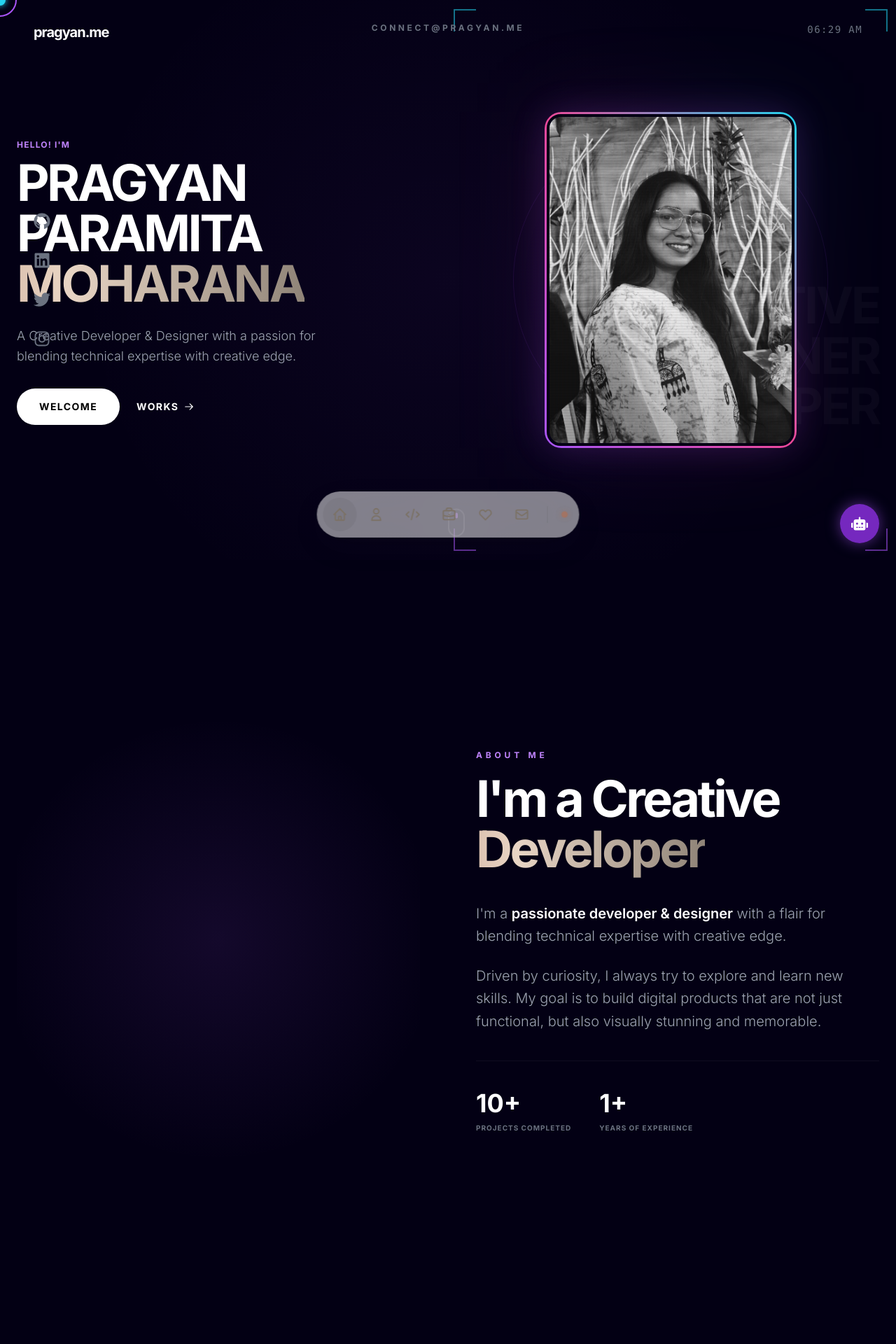
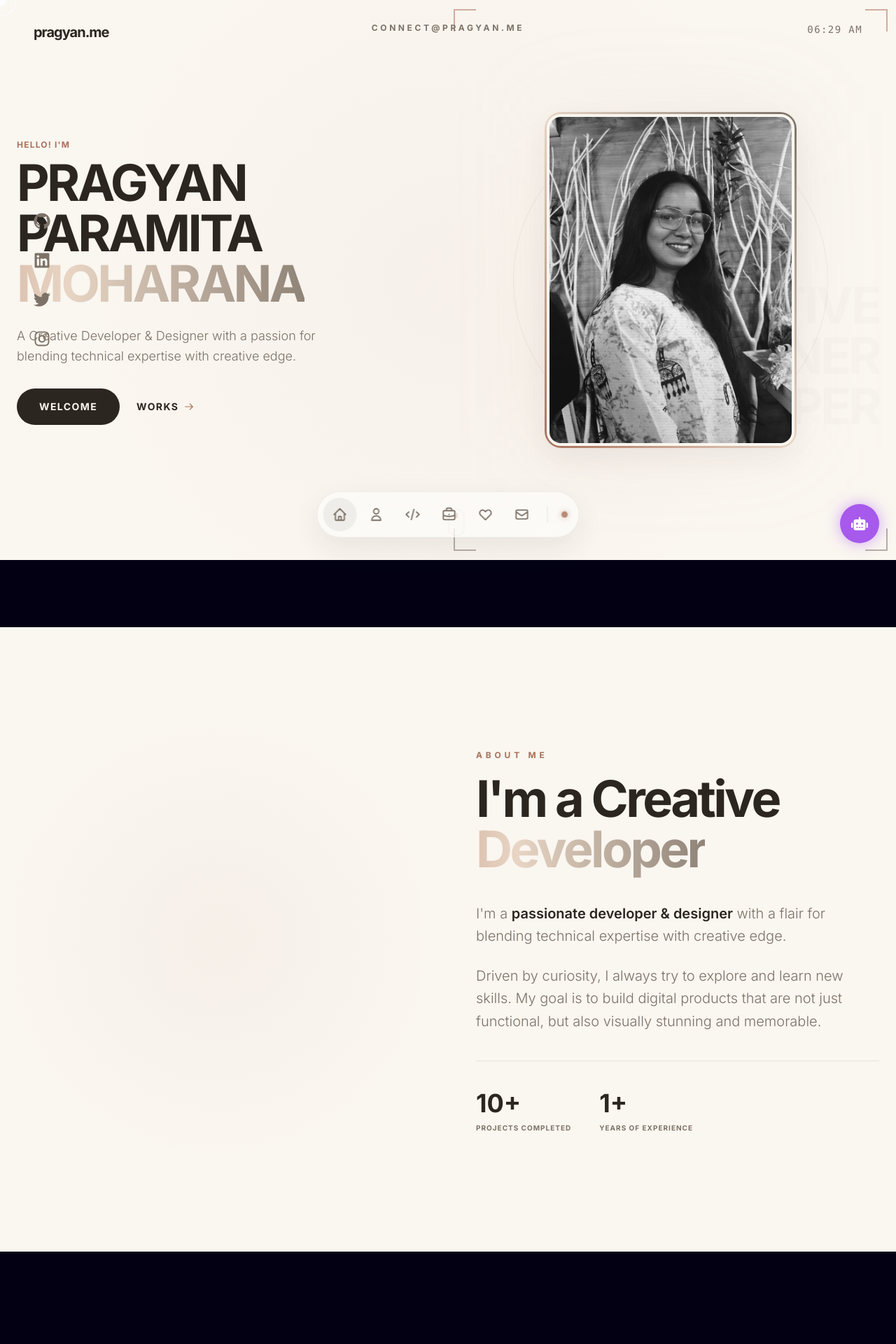
Before and after one commit to Techside-Pragyan/Techside-Portfolio, a React (Vite) app: page / in a window 1280 px wide. Shown: the top 1920 px of the page at 70% size. Built offline with nearby package versions, Linux system fonts and the light colour scheme.

Commit message:
feat: implement Hero and About sections with interactive Framer Motion animations and parallax effects

```diff
--- a/src/sections/About.jsx
+++ b/src/sections/About.jsx
@@ -7,7 +7,7 @@ const About = () => {
   const isInView = useInView(containerRef, { once: false, amount: 0.15 });
 
   return (
-    <section id="about" className="py-24 px-6 relative z-10 overflow-hidden bg-[#030014]">
+    <section id="about" className="py-24 px-6 relative z-10 overflow-hidden bg-[#FAF6F0]">
       <div className="container mx-auto max-w-7xl">
         <div className="grid lg:grid-cols-2 gap-20 items-center">
 
@@ -27,11 +27,11 @@ const About = () => {
               ></spline-viewer>
             ) : (
               // High-performance beautiful glowing backing placeholder when off-screen
-              <div className="w-[300px] h-[300px] rounded-full bg-[radial-gradient(circle_at_center,rgba(168,85,247,0.15),transparent_70%)] blur-3xl animate-pulse pointer-events-none"></div>
+              <div className="w-[300px] h-[300px] rounded-full bg-[radial-gradient(circle_at_center,rgba(169,113,91,0.08),transparent_70%)] blur-3xl animate-pulse pointer-events-none"></div>
             )}
 
             {/* Background Glow */}
-            <div className="absolute inset-0 bg-[radial-gradient(circle_at_center,rgba(168,85,247,0.1),transparent_70%)] -z-10 pointer-events-none"></div>
+            <div className="absolute inset-0 bg-[radial-gradient(circle_at_center,rgba(169,113,91,0.05),transparent_70%)] -z-10 pointer-events-none"></div>
           </motion.div>
 
           {/* Right Side: About Content */}
@@ -43,30 +43,30 @@ const About = () => {
             className="space-y-10"
           >
             <div className="space-y-4">
-              <span className="text-purple-400 font-bold tracking-[0.4em] uppercase text-xs">About Me</span>
-              <h2 className="text-5xl md:text-7xl font-black text-white leading-tight tracking-tighter">
+              <span className="text-[#A9715B] font-bold tracking-[0.4em] uppercase text-xs">About Me</span>
+              <h2 className="text-5xl md:text-7xl font-black text-[#2C2621] leading-tight tracking-tighter">
                 I'm a Creative <br/>
                 <span className="text-gradient-animated">Developer</span>
               </h2>
             </div>
 
-            <div className="space-y-6 text-gray-400 text-xl leading-relaxed font-light max-w-xl">
+            <div className="space-y-6 text-[#7C7267] text-xl leading-relaxed font-light max-w-xl">
               <p>
-                I'm a <span className="text-white font-semibold">passionate developer & designer</span> with a flair for blending technical expertise with creative edge.
+                I'm a <span className="text-[#2C2621] font-semibold">passionate developer & designer</span> with a flair for blending technical expertise with creative edge.
               </p>
               <p>
                 Driven by curiosity, I always try to explore and learn new skills. My goal is to build digital products that are not just functional, but also visually stunning and memorable.
               </p>
             </div>
 
-            <div className="flex items-center gap-10 pt-10 border-t border-white/5">
+            <div className="flex items-center gap-10 pt-10 border-t border-black/[0.08]">
               <div className="flex flex-col">
-                <span className="text-4xl font-black text-white">10+</span>
-                <span className="text-[10px] font-bold text-gray-500 uppercase tracking-widest mt-2">Projects Completed</span>
+                <span className="text-4xl font-black text-[#2C2621]">10+</span>
+                <span className="text-[10px] font-bold text-[#7C7267] uppercase tracking-widest mt-2">Projects Completed</span>
               </div>
               <div className="flex flex-col">
-                <span className="text-4xl font-black text-white">1+</span>
-                <span className="text-[10px] font-bold text-gray-500 uppercase tracking-widest mt-2">Years of Experience</span>
+                <span className="text-4xl font-black text-[#2C2621]">1+</span>
+                <span className="text-[10px] font-bold text-[#7C7267] uppercase tracking-widest mt-2">Years of Experience</span>
               </div>
             </div>
           </motion.div>
--- a/src/sections/Hero.jsx
+++ b/src/sections/Hero.jsx
@@ -70,20 +70,20 @@ const Hero = () => {
   const formattedTime = time.toLocaleTimeString([], { hour: '2-digit', minute: '2-digit' });
 
   return (
-    <section id="hero" className="relative min-h-screen flex items-center justify-center px-6 overflow-hidden bg-[#030014] perspective-lg">
+    <section id="hero" className="relative min-h-screen flex items-center justify-center px-6 overflow-hidden bg-[#FAF6F0] perspective-lg">
       {/* Background Glow */}
-      <div className="absolute top-1/2 left-1/2 -translate-x-1/2 -translate-y-1/2 w-full h-full bg-[radial-gradient(circle_at_center,rgba(168,85,247,0.05),transparent_70%)] pointer-events-none"></div>
+      <div className="absolute top-1/2 left-1/2 -translate-x-1/2 -translate-y-1/2 w-full h-full bg-[radial-gradient(circle_at_center,rgba(169,113,91,0.04),transparent_70%)] pointer-events-none"></div>
 
       {/* Navigation Metadata (Top) */}
-      <div className="absolute top-8 left-8 lg:left-12 font-bold text-white tracking-tighter text-xl z-20">
+      <div className="absolute top-8 left-8 lg:left-12 font-bold text-[#2C2621] tracking-tighter text-xl z-20">
         pragyan.me
       </div>
 
-      <div className="absolute top-8 right-8 lg:right-12 font-mono text-gray-500 text-sm tracking-widest z-20">
+      <div className="absolute top-8 right-8 lg:right-12 font-mono text-[#7C7267] text-sm tracking-widest z-20">
         {formattedTime}
       </div>
 
-      <div className="absolute top-8 left-1/2 -translate-x-1/2 hidden md:block text-gray-500 text-xs font-bold tracking-[0.3em] uppercase z-20">
+      <div className="absolute top-8 left-1/2 -translate-x-1/2 hidden md:block text-[#7C7267] text-xs font-bold tracking-[0.3em] uppercase z-20">
         connect@pragyan.me
       </div>
 
@@ -106,8 +106,8 @@ const Hero = () => {
           className="space-y-6 text-left"
         >
           <div className="space-y-2">
-            <span className="text-purple-400 font-bold tracking-widest uppercase text-xs">Hello! I'm</span>
-            <h1 className="text-5xl md:text-7xl font-black text-white leading-[0.9] tracking-tighter">
+            <span className="text-[#A9715B] font-bold tracking-widest uppercase text-xs">Hello! I'm</span>
+            <h1 className="text-5xl md:text-7xl font-black text-[#2C2621] leading-[0.9] tracking-tighter">
               PRAGYAN <br/>
               PARAMITA <br/>
               <span className="text-gradient-animated uppercase">MOHARANA</span>
@@ -115,7 +115,7 @@ const Hero = () => {
           </div>
 
           <div className="flex flex-col gap-4">
-            <p className="text-gray-400 text-lg max-w-md font-light leading-relaxed">
+            <p className="text-[#7C7267] text-lg max-w-md font-light leading-relaxed">
               A Creative Developer & Designer with a passion for blending technical expertise with creative edge.
             </p>
 
@@ -123,12 +123,12 @@ const Hero = () => {
               <motion.button
                 whileHover={{ scale: 1.05 }}
                 whileTap={{ scale: 0.95 }}
-                className="px-8 py-4 bg-white text-black font-black text-sm uppercase tracking-widest rounded-full hover:shadow-[0_0_30px_rgba(255,255,255,0.4)] transition-all"
+                className="px-8 py-4 bg-[#2C2621] text-[#FAF6F0] font-black text-sm uppercase tracking-widest rounded-full hover:shadow-[0_10px_30px_rgba(44,38,33,0.15)] transition-all"
               >
                 Welcome
               </motion.button>
-              <a href="#work" className="text-white font-bold text-sm uppercase tracking-widest flex items-center gap-2 group">
-                Works <HiOutlineArrowRight className="group-hover:translate-x-2 transition-transform" />
+              <a href="#work" className="text-[#2C2621] font-bold text-sm uppercase tracking-widest flex items-center gap-2 group">
+                Works <HiOutlineArrowRight className="group-hover:translate-x-2 transition-transform text-[#A9715B]" />
               </a>
             </div>
           </div>
@@ -138,7 +138,7 @@ const Hero = () => {
         <div className="relative h-[550px] lg:h-[750px] w-full flex items-center justify-center">
 
           {/* Glowing Ambient Ring behind the Portrait */}
-          <div className="absolute w-[450px] h-[450px] rounded-full border border-purple-500/10 bg-[radial-gradient(circle_at_center,rgba(168,85,247,0.03),transparent_70%)] pointer-events-none z-0"></div>
+          <div className="absolute w-[450px] h-[450px] rounded-full border border-[#A9715B]/10 bg-[radial-gradient(circle_at_center,rgba(169,113,91,0.02),transparent_70%)] pointer-events-none z-0"></div>
 
           {/* Holographic Text Overlay with opposite tilt direction for 3D parallax depth */}
           <motion.div
@@ -148,7 +148,7 @@ const Hero = () => {
             }}
             className="absolute right-0 top-1/2 -translate-y-1/2 hidden xl:block text-right pointer-events-none z-10"
           >
-             <h2 className="text-7xl font-black text-white/[0.03] tracking-tighter leading-none select-none">
+             <h2 className="text-7xl font-black text-[#2C2621]/[0.02] tracking-tighter leading-none select-none">
                 CREATIVE <br/>
                 DESIGNER <br/>
                 DEVELOPER
@@ -165,21 +165,21 @@ const Hero = () => {
             className="w-full h-full relative z-20 flex items-center justify-center"
           >
             {/* Ambient Glowing Backdrop Behind the Card */}
-            <div className="absolute w-[360px] h-[480px] bg-gradient-to-tr from-purple-500/10 via-pink-500/10 to-cyan-500/10 blur-3xl pointer-events-none"></div>
+            <div className="absolute w-[360px] h-[480px] bg-gradient-to-tr from-[#A9715B]/10 via-[#E8D5C4]/10 to-[#7C7267]/10 blur-3xl pointer-events-none"></div>
 
             {/* Futuristic Cyber Bracket HUD Overlays */}
-            <div className="absolute -top-3 -left-3 w-8 h-8 border-t-2 border-l-2 border-cyan-400 pointer-events-none z-30 opacity-70 animate-pulse"></div>
-            <div className="absolute -top-3 -right-3 w-8 h-8 border-t-2 border-r-2 border-cyan-400 pointer-events-none z-30 opacity-70 animate-pulse"></div>
-            <div className="absolute -bottom-3 -left-3 w-8 h-8 border-b-2 border-l-2 border-purple-500 pointer-events-none z-30 opacity-70 animate-pulse"></div>
-            <div className="absolute -bottom-3 -right-3 w-8 h-8 border-b-2 border-r-2 border-purple-500 pointer-events-none z-30 opacity-70 animate-pulse"></div>
+            <div className="absolute -top-3 -left-3 w-8 h-8 border-t-2 border-l-2 border-[#A9715B] pointer-events-none z-30 opacity-70 animate-pulse"></div>
+            <div className="absolute -top-3 -right-3 w-8 h-8 border-t-2 border-r-2 border-[#A9715B] pointer-events-none z-30 opacity-70 animate-pulse"></div>
+            <div className="absolute -bottom-3 -left-3 w-8 h-8 border-b-2 border-l-2 border-[#7C7267] pointer-events-none z-30 opacity-70 animate-pulse"></div>
+            <div className="absolute -bottom-3 -right-3 w-8 h-8 border-b-2 border-r-2 border-[#7C7267] pointer-events-none z-30 opacity-70 animate-pulse"></div>
 
-            {/* Profile Picture Card with Premium Gradient Edge (Aspect ratio is set to fit standard portrait photos fully) */}
+            {/* Profile Picture Card (Aspect ratio is set to fit standard portrait photos fully) */}
             <button
               onClick={handleNextPhoto}
               title="Click to see next photo"
-              className="relative w-[320px] h-[440px] md:w-[360px] md:h-[480px] rounded-3xl p-[3px] bg-gradient-to-tr from-purple-500 via-pink-500 to-cyan-400 shadow-[0_0_50px_rgba(168,85,247,0.2)] select-none cursor-pointer focus:outline-none"
+              className="relative w-[320px] h-[440px] md:w-[360px] md:h-[480px] rounded-3xl p-[3px] bg-gradient-to-tr from-[#A9715B] via-[#E8D5C4] to-[#7C7267] shadow-[0_15px_40px_rgba(44,38,33,0.06)] select-none cursor-pointer focus:outline-none"
             >
-              <div className="w-full h-full rounded-[20px] overflow-hidden bg-[#030014] border-4 border-[#030014] relative group">
+              <div className="w-full h-full rounded-[20px] overflow-hidden bg-[#FAF6F0] border-4 border-[#FAF6F0] relative group">
 
                 {/* Crossfade Slideshow Images - Displaying the FULL picture without cutting any parts! */}
                 <AnimatePresence mode="wait">
@@ -199,10 +199,10 @@ const Hero = () => {
                 </AnimatePresence>
 
                 {/* Cyber HUD Grid Overlay */}
-                <div className="absolute inset-0 bg-[linear-gradient(rgba(18,16,16,0)_50%,rgba(0,0,0,0.25)_50%),linear-gradient(90deg,rgba(255,0,0,0.06),rgba(0,255,0,0.02),rgba(0,0,255,0.06))] bg-[size:100%_4px,6px_100%] opacity-20 pointer-events-none"></div>
+                <div className="absolute inset-0 bg-[linear-gradient(rgba(18,16,16,0)_50%,rgba(0,0,0,0.1)_50%),linear-gradient(90deg,rgba(169,113,91,0.03),rgba(227,203,179,0.02),rgba(140,120,100,0.03))] bg-[size:100%_4px,6px_100%] opacity-20 pointer-events-none"></div>
 
                 {/* Subtle dark bottom gradient cover */}
-                <div className="absolute inset-0 bg-gradient-to-t from-black/40 via-transparent to-transparent opacity-50 group-hover:opacity-20 transition-opacity duration-500 pointer-events-none"></div>
+                <div className="absolute inset-0 bg-gradient-to-t from-black/20 via-transparent to-transparent opacity-40 group-hover:opacity-10 transition-opacity duration-500 pointer-events-none"></div>
               </div>
             </button>
           </Tilt>
@@ -213,9 +213,9 @@ const Hero = () => {
       <motion.div
         animate={{ y: [0, 10, 0] }}
         transition={{ duration: 2, repeat: Infinity }}
-        className="absolute bottom-10 left-1/2 -translate-x-1/2 w-6 h-10 border-2 border-white/20 rounded-full flex justify-center p-1"
+        className="absolute bottom-10 left-1/2 -translate-x-1/2 w-6 h-10 border-2 border-black/[0.08] rounded-full flex justify-center p-1"
       >
-        <div className="w-1 h-2 bg-purple-500 rounded-full"></div>
+        <div className="w-1 h-2 bg-[#A9715B] rounded-full"></div>
       </motion.div>
     </section>
   );
@@ -224,8 +224,8 @@ const Hero = () => {
 const SocialIcon = ({ href, icon }) => (
   <motion.a
     href={href}
-    whileHover={{ scale: 1.2, color: '#a855f7' }}
-    className="text-gray-500 text-2xl transition-colors cursor-pointer"
+    whileHover={{ scale: 1.2, color: '#A9715B' }}
+    className="text-[#7C7267] text-2xl transition-colors cursor-pointer"
   >
     {icon}
   </motion.a>
```
